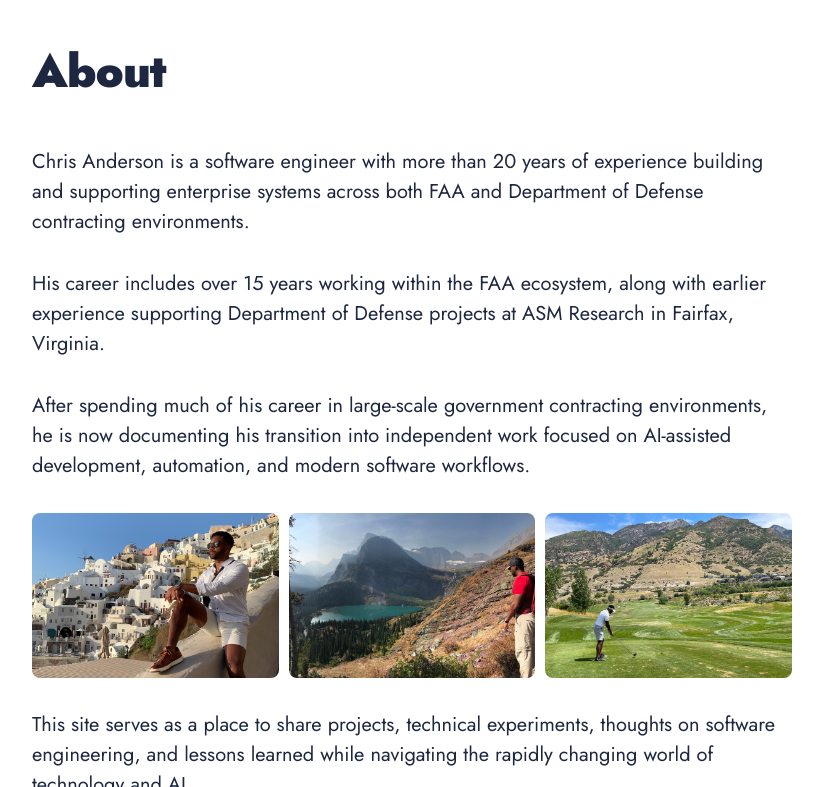
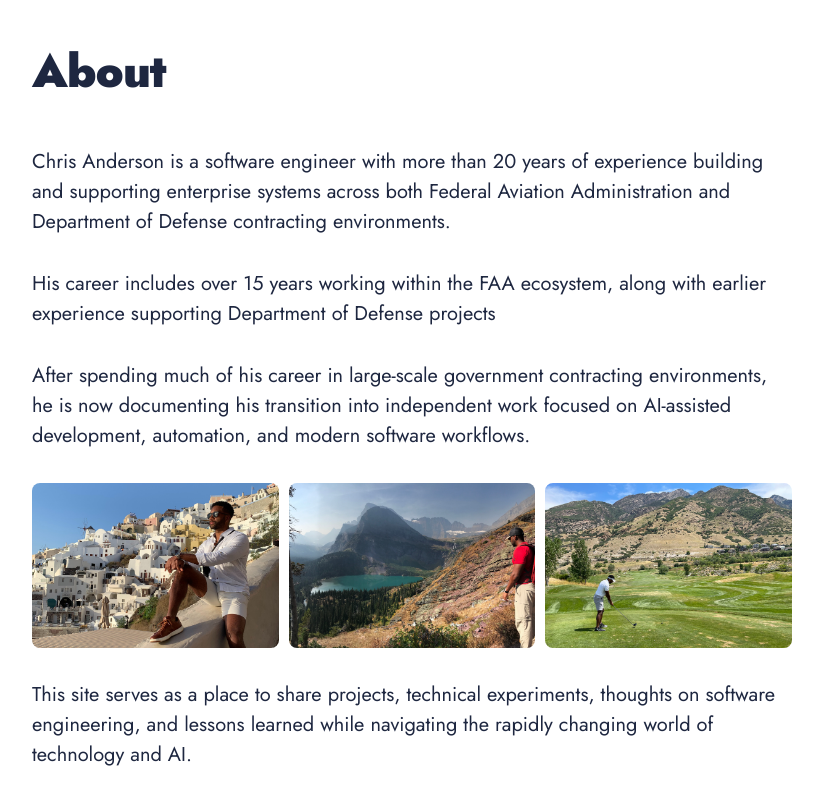
Before and after one commit to dcturbogator/dcturbogator.github.io, a Jekyll site: the page built from about/index.html, in a window 1280 px wide and 900 px high, scrolled down 634 px, cut to the strip 113-900 px from the top of the window. Shown: the whole strip, without its empty margins (228-1051 px from the left). Built offline with Jekyll 4.4.1, drawn with Linux system fonts in a browser that asks for light colours; nearby versions of some CDN libraries.

Commit message:
Update about me page

```diff
--- a/about/index.html
+++ b/about/index.html
@@ -23,8 +23,8 @@ layout: default
     <div class="container animate">
         <article class="page">
             <div class="page__content">
-<p>Chris Anderson is a software engineer with more than 20 years of experience building and supporting enterprise systems across both FAA and Department of Defense contracting environments.</p>
-<p>His career includes over 15 years working within the FAA ecosystem, along with earlier experience supporting Department of Defense projects at ASM Research in Fairfax, Virginia.</p>
+<p>Chris Anderson is a software engineer with more than 20 years of experience building and supporting enterprise systems across both Federal Aviation Administration and Department of Defense contracting environments.</p>
+<p>His career includes over 15 years working within the FAA ecosystem, along with earlier experience supporting Department of Defense projects</p>
 <p>After spending much of his career in large-scale government contracting environments, he is now documenting his transition into independent work focused on AI-assisted development, automation, and modern software workflows.</p>
                <div class="gallery-box">
                     <div class="gallery">
```
